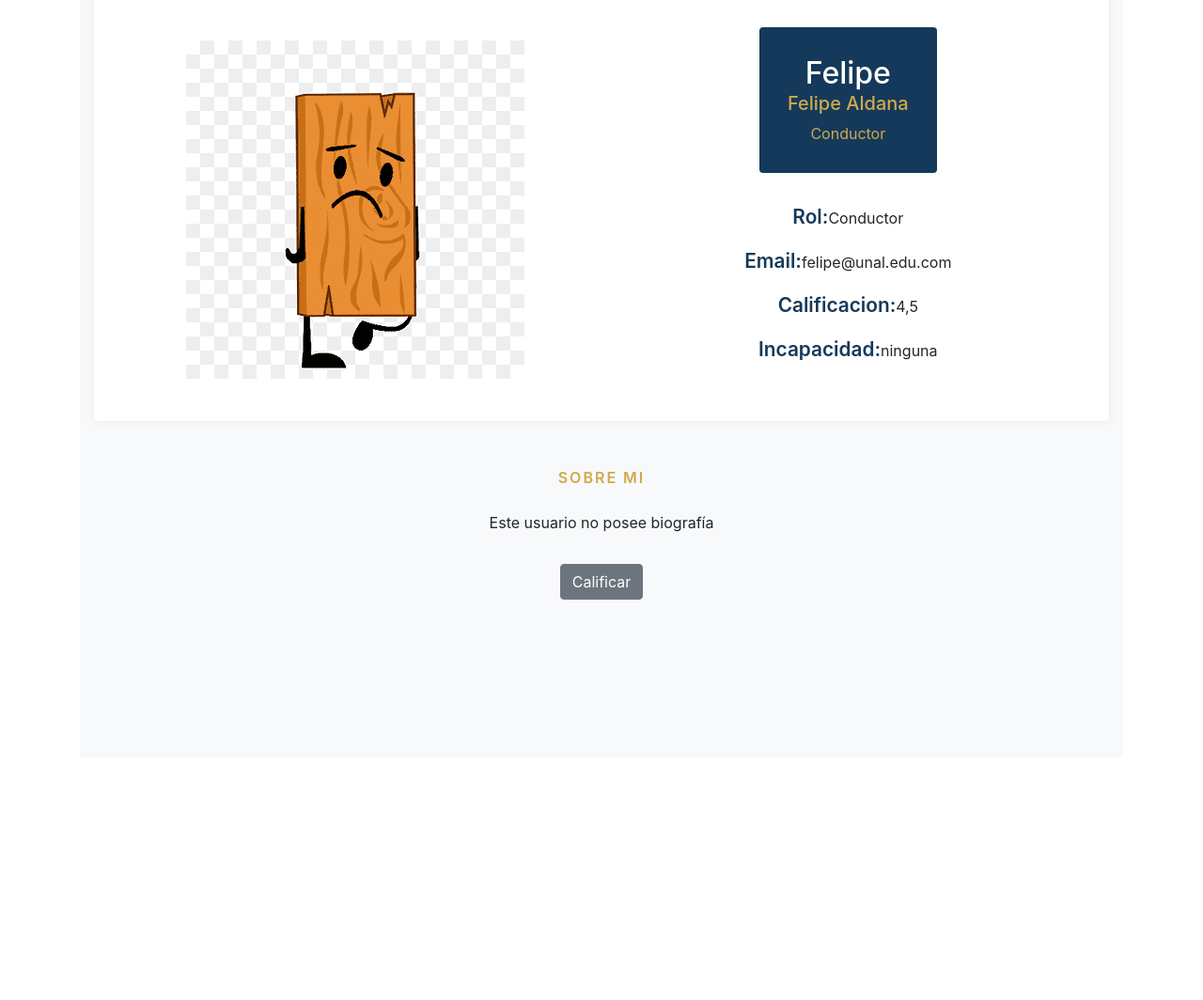
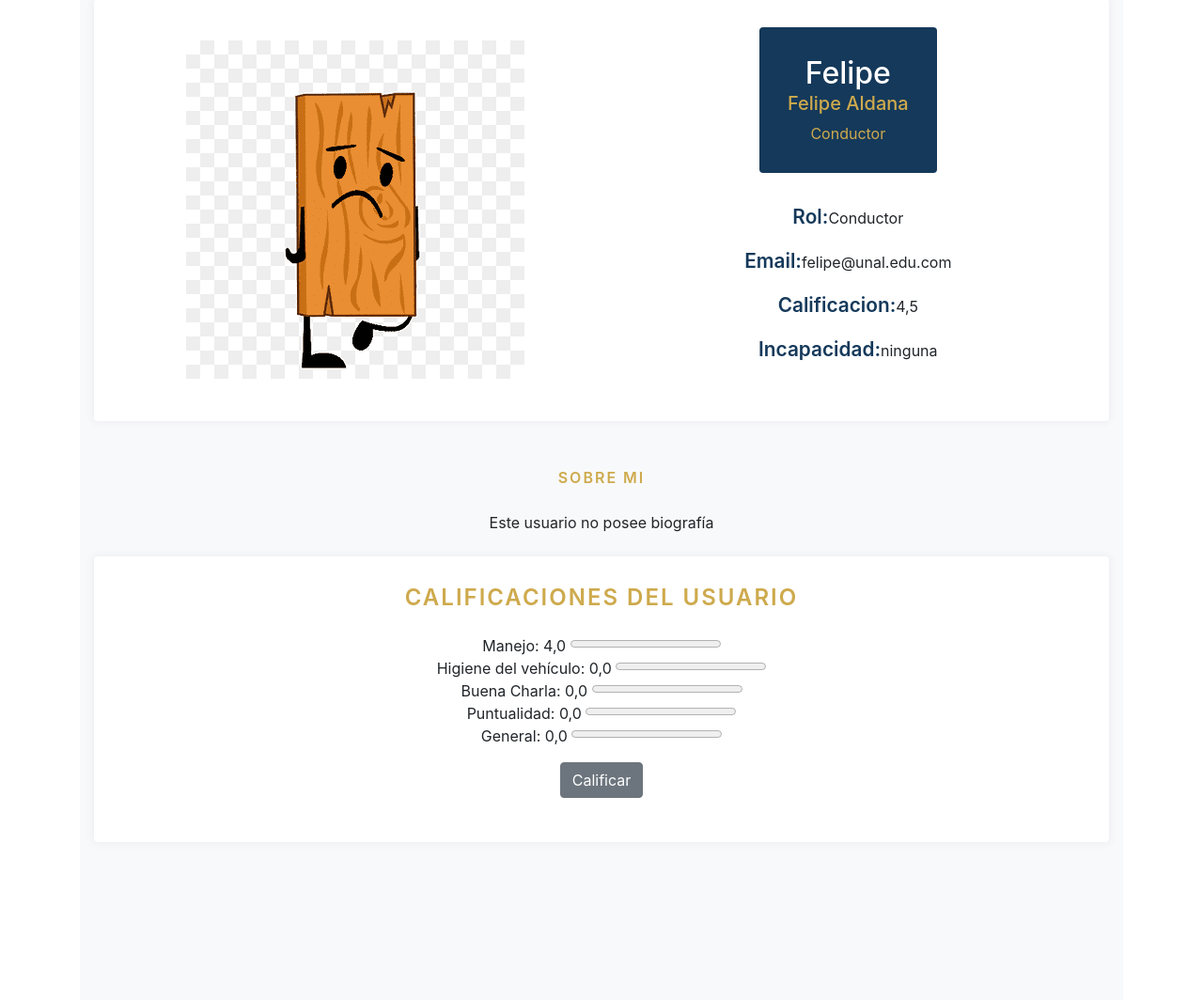
Before and after one commit to jmartinezgr/ppi_17, a Django app: page /usuarios/profile/Felipe/ in a window 1280 px wide. Shown: the part 279-1343 px from the top of the page at 94% size. Before the commit the page ends 917 px from the top, so only its background shows below. Run offline with Django 4.2, Linux system fonts and the light colour scheme; data comes from the database, SQL or seed files in the repository; some libraries are stand-ins or nearby versions.

Commit message:
Add Opciones de calificacion
Se añadieron mas opciones de calificacion y se elimino la posibilidad de cambiar de tipo de usuario

```diff
--- a/conductor_amigo/usuarios/templates/pasajeros/editar_usuario.html
+++ b/conductor_amigo/usuarios/templates/pasajeros/editar_usuario.html
@@ -45,12 +45,8 @@
                     </div>
                   </div>
                 </div>
+                <div class="col-md-6">
                 <!-- Columna derecha -->
-                <div class="col-md-6">
-                  <div class="form-group">
-                    {{ form.rol.label_tag }}
-                    {{ form.rol }}
-                  </div>
                   <div class="form-group">
                     {{ form.incapacidad.label_tag }}
                     {{ form.incapacidad }}
--- a/conductor_amigo/usuarios/templates/pasajeros/profile.html
+++ b/conductor_amigo/usuarios/templates/pasajeros/profile.html
@@ -132,13 +132,6 @@
                                         <li class="mb-2 mb-xl-3 display-28"><span class="display-26 text-secondary me-2 font-weight-600">Calificacion:</span>No posee calificacion registrada</li>
                                     {% endif %}
                                     <li class="mb-2 mb-xl-3 display-28"><span class="display-26 text-secondary me-2 font-weight-600">Incapacidad:</span>{{ user.incapacidad }}</li>
-                                </ul>
-                                <ul class="social-icon-style1 list-unstyled mb-0 ps-0">
-                                    <li><a href="#!"><i class="ti-twitter-alt"></i></a></li>
-                                    <li><a href="#!"><i class="ti-facebook"></i></a></li>
-                                    <li><a href="#!"><i class="ti-pinterest"></i></a></li>
-                                    <li><a href="#!"><i class="ti-instagram"></i></a></li>
-                                </ul>
                             </div>
                         </div>
                     </div>
@@ -156,7 +149,6 @@
                         {% else %}
                             <!-- Muestra el mensaje si el usuario logueado no es el mismo que el usuario cuyo perfil se está visualizando -->
                             <p>Este usuario no posee biografía</p>
-                            <a href="{% url 'calificar' username=user.username %}" class="btn btn-secondary mt-3">Calificar</a>
                         {% endif %}
                     {% endif %}
 
@@ -165,6 +157,50 @@
                         <a href="{% url 'editar_usuario' username=user.username %}" class="btn btn-primary">Editar</a>
                     {% endif %}
                 </div>
+                <div class="row mt-4">
+                    <div class="col-lg-12 text-center">
+                        <div class="card card-style1 border-0">
+                            <div class="card-body p-1-9 p-sm-2-3 p-md-6 p-lg-7">
+                                <h4 class="section-title text-primary mb-3 mb-sm-4">Calificaciones del Usuario</h4>
+                                <ul class="list-unstyled">
+                                    {% if user.rol_id == 2 %}
+                                        <li>Manejo: {{ user.promedio_manejo }}
+                                            <progress max="5" value="{{ user.promedio_manejo }}"></progress>
+                                        </li>
+                                        <li>Higiene del vehículo: {{ user.promedio_higiene }}
+                                            <progress max="5" value="{{ user.promedio_higiene }}"></progress>
+                                        </li>
+                                        <li>Buena Charla: {{ user.promedio_charla }}
+                                            <progress max="5" value="{{ user.promedio_charla }}"></progress>
+                                        </li>
+                                        <li>Puntualidad: {{ user.promedio_puntualidad }}
+                                            <progress max="5" value="{{ user.promedio_puntualidad }}"></progress>
+                                        </li>
+                                        <li>General: {{ user.promedio_general }}
+                                            <progress max="5" value="{{ user.promedio_general }}"></progress>
+                                        </li>
+                                    {% endif %}
+                                    {% if user.rol_id == 1 %}
+                                        <li>Buena Charla: {{ user.promedio_charla }}
+                                            <progress max="5" value="{{ user.promedio_charla }}"></progress>
+                                        </li>
+                                        <li>Puntualidad: {{ user.promedio_puntualidad }}
+                                            <progress max="5" value="{{ user.promedio_puntualidad }}"></progress>
+                                        </li>
+                                        <li>General: {{ user.promedio_general }}
+                                            <progress max="5" value="{{ user.promedio_general }}"></progress>
+                                        </li>
+                                    {% endif %}
+                                    {% if user != request.user %}
+                                    <a href="{% url 'calificar' username=user.username %}" class="btn btn-secondary mt-3">Calificar</a>
+                                    {% endif %}
+                                </ul>
+                            </div>
+                        </div>
+                    </div>
+                </div>
+            </div>
+        </div>
     </div>
 </section>
 {% endblock %}
--- a/conductor_amigo/usuarios/urls.py
+++ b/conductor_amigo/usuarios/urls.py
@@ -4,7 +4,7 @@
 
 from django.urls import path
 from . import views
-from .views import UserProfileUpdateView, ProfilePasswordChangeView, CalificacionView
+from .views import UserProfileUpdateView, ProfilePasswordChangeView
 
 # Configuración de URLs
 urlpatterns = [
@@ -20,5 +20,5 @@
     path("Usuario Discapacidad", views.usuario_discapacidad, name='usuario_discapacidad'),
     path('profile/<str:username>/edit/', UserProfileUpdateView.as_view() , name='editar_usuario'),
     path('profile/<str:username>/contrasena/', ProfilePasswordChangeView.as_view(), name='cambio_contrasena'),
-    path('calificar/<str:username>/', CalificacionView.as_view(), name='calificar'),
+    path('calificar/<str:username>/', views.calificar_usuario, name='calificar'),
 ]
--- a/conductor_amigo/usuarios/views.py
+++ b/conductor_amigo/usuarios/views.py
@@ -317,30 +317,60 @@
         )
         return super().form_invalid(form)
 
-class CalificacionView(View):
-    template_name = 'pasajeros/calificar.html'
+@login_required
+def calificar_usuario(request, username):
+    calificado = get_object_or_404(Usuario, username=username)
+    calificador = request.user
 
-    def get(self, request, username):
-        usuario_calificado = Usuario.objects.get(username=username)
-        form = CalificacionForm()
-        return render(request, self.template_name, {'usuario_calificado': usuario_calificado, 'form': form})
-
-    def post(self, request, username):
-        usuario_calificado = Usuario.objects.get(username=username)
-        form = CalificacionForm(request.POST)
-
-        # Verificar si el usuario ya ha sido calificado por el calificador actual
-        if Calificacion.objects.filter(calificador=request.user, usuario_calificado=usuario_calificado).exists():
-            messages.error(request, 'Ya has calificado a este usuario anteriormente.')
-            return redirect('profile', username=username)
-
+    if request.method == 'POST':
+        form = CalificacionForm(request.POST, user_role=calificado.rol_id)
         if form.is_valid():
             calificacion = form.save(commit=False)
-            calificacion.calificador = request.user
-            calificacion.usuario_calificado = usuario_calificado
+            calificacion.calificador = calificador
+            calificacion.calificado = calificado
             calificacion.save()
+
+            # Actualizar los promedios en el usuario calificado
+            actualizar_promedios(calificado)
+
             return redirect('profile', username=username)
-        else:
-            print(f"Form errors: {form.errors}")
+    else:
+        form = CalificacionForm(user_role=calificado.rol_id)
 
-        return render(request, self.template_name, {'usuario_calificado': usuario_calificado, 'form': form})
+    return render(request, 'pasajeros/calificar.html', {'form': form, 'calificado': calificado})
+
+def actualizar_promedios(usuario):
+    # Obtener todas las calificaciones para el usuario
+    calificaciones = Calificacion.objects.filter(calificado=usuario)
+
+    # Inicializar sumas y conteos para calcular promedios
+    suma_manejo = suma_higiene = suma_charla = suma_puntualidad = suma_general = 0
+    conteo_manejo = conteo_higiene = conteo_charla = conteo_puntualidad = conteo_general = 0
+
+    # Calcular sumas y conteos por categoría
+    for calificacion in calificaciones:
+        if calificacion.categoria == 'Manejo':
+            suma_manejo += int(calificacion.calificacion)
+            conteo_manejo += 1
+        elif calificacion.categoria == 'Higiene':
+            suma_higiene += int(calificacion.calificacion)
+            conteo_higiene += 1
+        elif calificacion.categoria == 'Charla':
+            suma_charla += int(calificacion.calificacion)
+            conteo_charla += 1
+        elif calificacion.categoria == 'Puntualidad':
+            suma_puntualidad += int(calificacion.calificacion)
+            conteo_puntualidad += 1
+        elif calificacion.categoria == 'General':
+            suma_general += int(calificacion.calificacion)
+            conteo_general += 1
+
+    # Calcular promedios y actualizar en el usuario
+    usuario.promedio_manejo = suma_manejo / conteo_manejo if conteo_manejo != 0 else 0
+    usuario.promedio_higiene = suma_higiene / conteo_higiene if conteo_higiene != 0 else 0
+    usuario.promedio_charla = suma_charla / conteo_charla if conteo_charla != 0 else 0
+    usuario.promedio_puntualidad = suma_puntualidad / conteo_puntualidad if conteo_puntualidad != 0 else 0
+    usuario.promedio_general = suma_general / conteo_general if conteo_general != 0 else 0
+
+    # Guardar cambios en el usuario
+    usuario.save()
```
Also changed, not shown: conductor_amigo/usuarios/forms.py (+9 -6 lines), conductor_amigo/usuarios/models.py (+88 -15 lines), conductor_amigo/db.sqlite3, conductor_amigo/home/UNconductorAmigo/ppi_17/conductor_amigo/static/images/no_foto.jpg, conductor_amigo/static/images/no_foto.jpg, conductor_amigo/usuarios/migrations/0009_alter_calificacion_unique_together_and_more.py (added).
